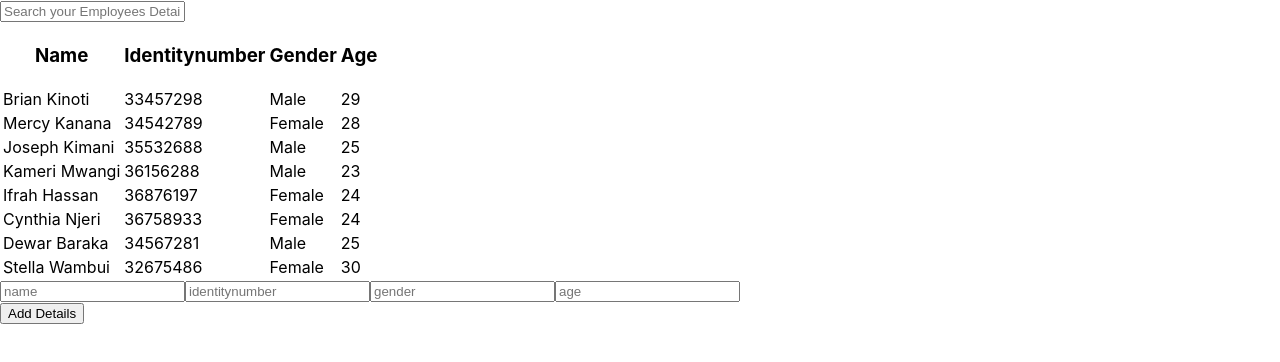
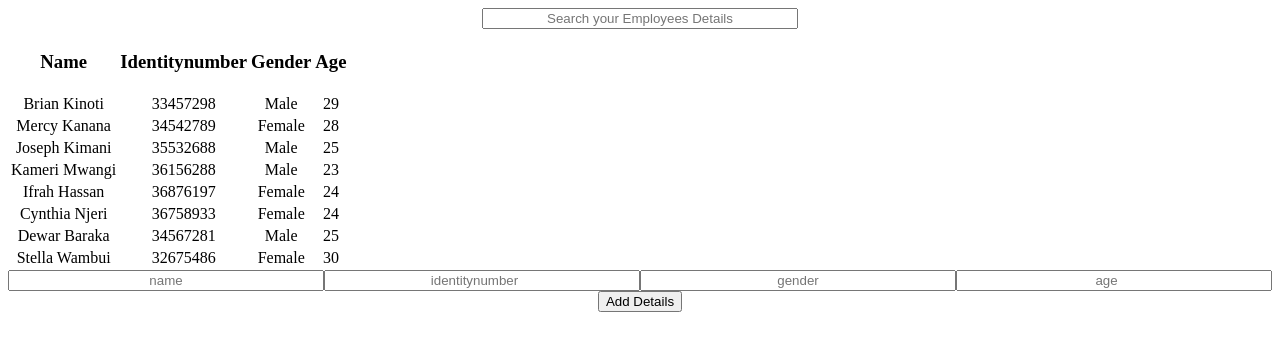
Before and after one commit to FaithGacheri/employees-react-app, a React (Create React App) app: page / in a window 1280 px wide. Shown: the top 362 px of the page. Built offline with nearby package versions, Linux system fonts and the light colour scheme; data requests are answered from the project's data file.

Commit message:
add style to input

```diff
--- a/src/index.css
+++ b/src/index.css
@@ -1,4 +1,4 @@
-body {
+/* body {
   margin: 0;
   font-family: -apple-system, BlinkMacSystemFont, 'Segoe UI', 'Roboto', 'Oxygen',
     'Ubuntu', 'Cantarell', 'Fira Sans', 'Droid Sans', 'Helvetica Neue',
@@ -10,7 +10,18 @@ body {
 code {
   font-family: source-code-pro, Menlo, Monaco, Consolas, 'Courier New',
     monospace;
-}
+} */
 /* .App{
   background-color: red;
 } */
+
+* {
+box-sizing: border-box;
+text-align: center;
+}
+
+input {
+  width: 25% !important;
+  margin-right: 0.25 !important;
+  margin-left: 0.25 !important;
+}
```
